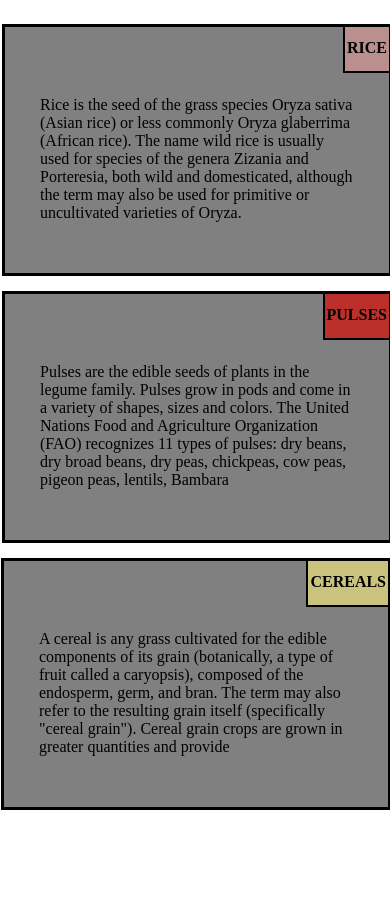
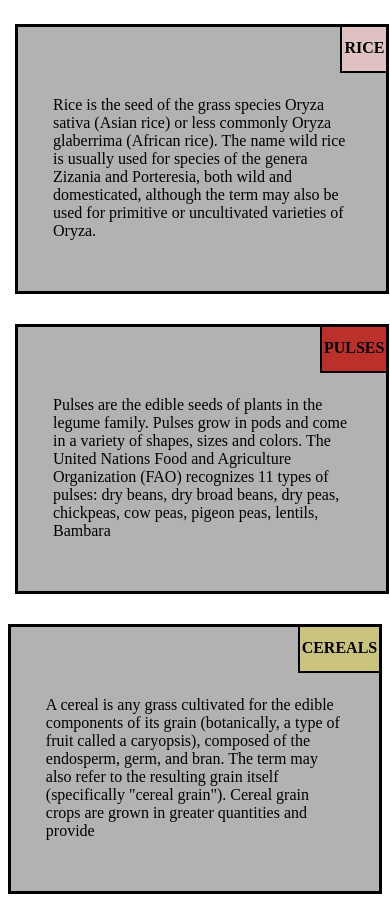
Before and after one commit to tanishqsharma7/Chinese_restaurant_website, a plain HTML site: page mod2_solution/index.html in a window 390 px wide. Shown: the part 63-982 px from the top of the page. Before the commit the page ends 883 px from the top, so only its background shows below. Drawn offline with Linux system fonts and the light colour scheme.

Commit message:
Update style_me.css

```diff
--- a/mod2_solution/style_me.css
+++ b/mod2_solution/style_me.css
@@ -19,7 +19,7 @@ header h1{
     border-bottom: 2px solid black;
 }
 #item1{
-    background-color: rgb(188, 143, 143);
+    background-color: rgb(223, 193, 193);
 }
 #item2{
     background-color: rgb(188,48,44);
@@ -49,11 +49,9 @@ body{
     text-align: left;
     bottom: 10px;
     padding: 35px;
-    margin-top: 15px;
-    margin-left: 2px;
-    margin-right: 0px;
+    margin: 15px;
     border: 3px solid black;
-    background-color: gray;
+    background-color: rgb(179, 178, 178);
 
 }
 
@@ -88,7 +86,7 @@ body{
         width: 50%;
     }
     .cereals{
-        width: 100%;
+        width: 96.5%;
     }
 
 }
@@ -102,7 +100,7 @@ body{
         flex-direction: column;
     }
     .rice , .pulses, .cereals{
-        width: 100%;
+        width: 96%;
     }
 
 }
```
